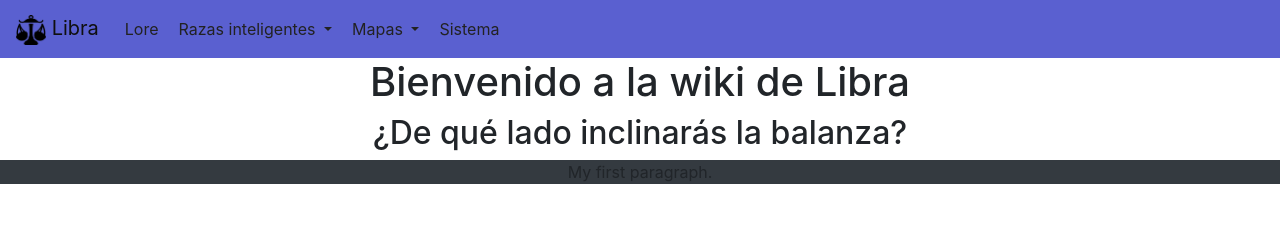
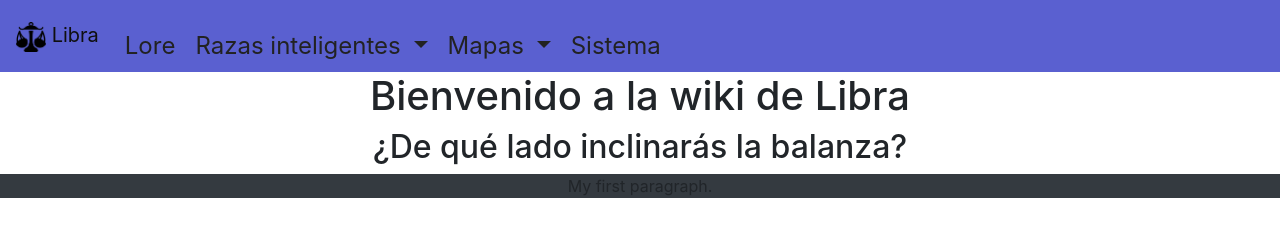
Before and after one commit to NakOMAX/LibraRPG, a plain HTML site: page index.html in a window 1280 px wide. Drawn offline with nearby package versions, Linux system fonts and the light colour scheme.

Commit message:
Changing design concept

```diff
--- a/css/libra.css
+++ b/css/libra.css
@@ -1,3 +1,4 @@
+/* Mobile phones */
 .libra-bg-header {
   background-color: #5a60d0;
 }
@@ -7,18 +8,22 @@
 }
 
 .libra-nav-item {
+  padding-top: 20px;
+}
+
+.libra-nav-text {
   color: #222222;
-  font-size: 16px;
+  font-size: 24px;
 
   padding-left: 10px;
   padding-right: 10px;
 }
 
-.libra-nav-item:link {
+.libra-nav-text:link {
   text-decoration: none;
 }
 
-.libra-nav-item:hover {
+.libra-nav-text:hover {
   color: #000000;
 }
 
@@ -32,3 +37,14 @@
   cursor: pointer;
   background-color: #829bee;
 }
+
+.libra-submenu-bg {
+  background-color: #a5a8eaee;
+}
+
+/* Desktop devices */
+@media only screen and (min-width: 768px) {
+  .libra-nav-item {
+    font-size: 16px;
+  }
+}
--- a/index.html
+++ b/index.html
@@ -23,16 +23,16 @@
 
       <div class="collapse navbar-collapse" id="navbarDropdown">
         <ul class="navbar-nav">
-          <li class="nav-item">
-            <a class="libra-nav-item" href="#">
+          <li class="nav-item libra-nav-item">
+            <a class="libra-nav-text" href="#">
               Lore
             </a>
           </li>
-          <li class="nav-item dropdown">
-            <a class="libra-nav-item dropdown-toggle" href="#" id="razasDropdown" role="button" data-toggle="dropdown" aria-haspopup="true" aria-expanded="false">
+          <li class="nav-item libra-nav-item dropdown">
+            <a class="libra-nav-text dropdown-toggle" href="#" id="razasDropdown" role="button" data-toggle="dropdown" aria-haspopup="true" aria-expanded="false">
               Razas inteligentes
             </a>
-            <ul class="dropdown-menu" aria-labelledby="razasDropdown">
+            <ul class="dropdown-menu libra-submenu-bg" aria-labelledby="razasDropdown">
               <li class="dropdown-item" href="#">Humanos</li>
               <li class="dropdown-item" href="#">Elfos solares</li>
               <li class="dropdown-item" href="#">Elfos lunares</li>
@@ -42,16 +42,16 @@
               <li class="dropdown-item" href="#">Goblins</li>
             </ul>
           </li>
-          <li class="nav-item dropdown">
-            <a class="libra-nav-item dropdown-toggle" href="#" id="mapasDropdown" role="button" data-toggle="dropdown" aria-haspopup="true" aria-expanded="false">
+          <li class="nav-item libra-nav-item dropdown">
+            <a class="libra-nav-text dropdown-toggle" href="#" id="mapasDropdown" role="button" data-toggle="dropdown" aria-haspopup="true" aria-expanded="false">
               Mapas
             </a>
             <ul class="dropdown-menu" aria-labelledby="mapasDropdown">
               <li class="dropdown-item" href="#">Continente</li>
             </ul>
           </li>
-          <li class="nav-item">
-            <a class="libra-nav-item" href="#">
+          <li class="nav-item libra-nav-item">
+            <a class="libra-nav-text" href="#">
               Sistema
             </a>
           </li>
```
